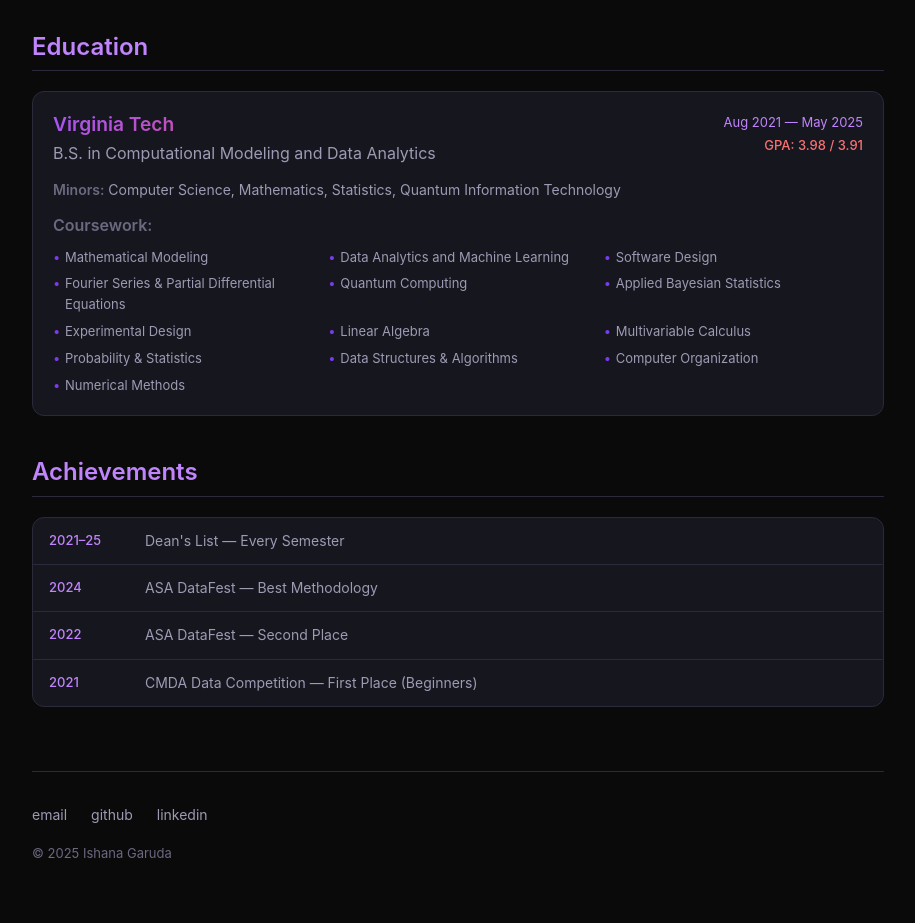
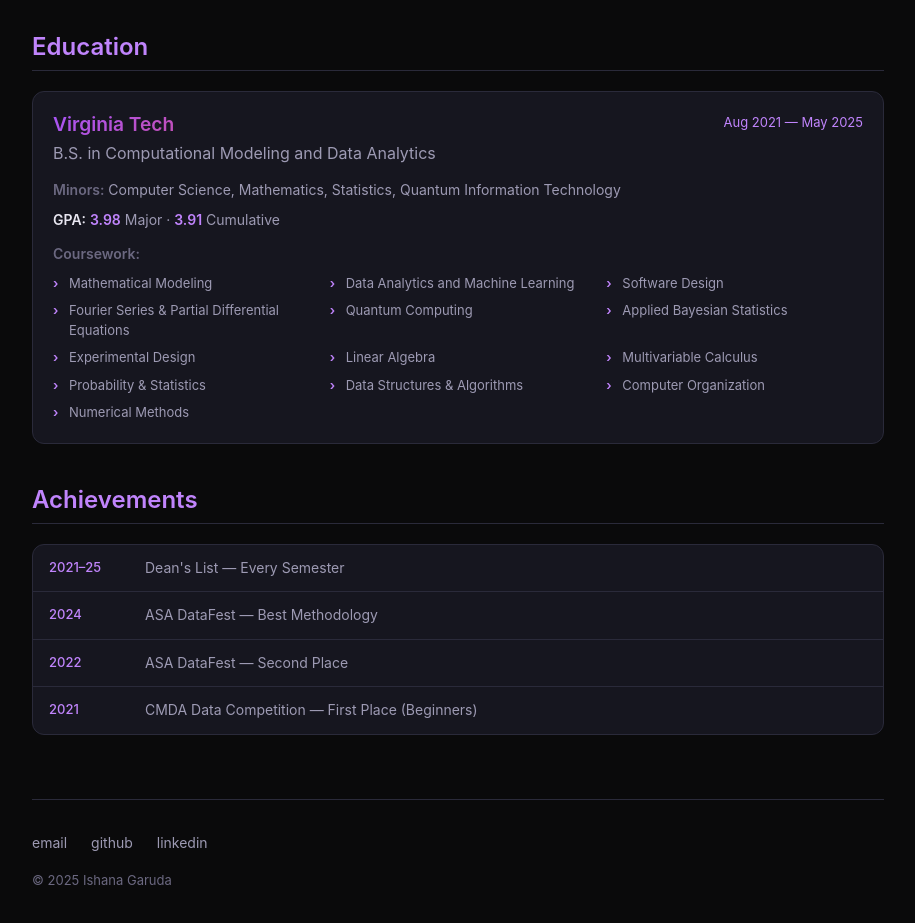
Before and after one commit to ishana23g/ishana23g.github.io, a plain HTML site: page resume/index.html in a window 1280 px wide. Shown: the part 2700-3623 px from the top of the page, without its empty margins (182-1097 px from the left). Drawn offline with Linux system fonts and the light colour scheme.

Commit message:
small resume change

```diff
--- a/resume/index.html
+++ b/resume/index.html
@@ -235,10 +235,12 @@
                     </div>
                     <div class="edu-meta-right">
                         <span class="edu-date">Aug 2021 — May 2025</span>
-                        <span class="edu-gpa">GPA: 3.98 / 3.91</span>
                     </div>
                 </div>
-                <p class="edu-minors"><strong>Minors:</strong> Computer Science, Mathematics, Statistics, Quantum Information Technology</p>
+                <div class="edu-details">
+                    <p class="edu-minors"><strong>Minors:</strong> Computer Science, Mathematics, Statistics, Quantum Information Technology</p>
+                    <p class="edu-gpa-line"><strong>GPA:</strong> <span class="gpa-highlight">3.98</span> Major · <span class="gpa-highlight">3.91</span> Cumulative</p>
+                </div>
                 <div class="edu-coursework">
                     <strong>Coursework:</strong>
                     <ul class="coursework-list">
--- a/styles.css
+++ b/styles.css
@@ -863,6 +863,21 @@
     font-weight: 500;
 }
 
+.edu-details {
+    margin-top: 12px;
+}
+
+.edu-gpa-line {
+    font-size: 14px;
+    color: var(--text-secondary);
+    margin-bottom: 8px;
+}
+
+.gpa-highlight {
+    color: var(--accent-purple-light);
+    font-weight: 600;
+}
+
 .edu-minors,
 .edu-courses {
     font-size: 14px;
@@ -985,25 +1000,38 @@
     margin-bottom: 8px;
 }
 
+.edu-coursework {
+    margin-top: 12px;
+}
+
+.edu-coursework > strong {
+    color: var(--text-muted);
+    font-size: 14px;
+    display: block;
+    margin-bottom: 8px;
+}
+
 .coursework-list {
     list-style: none;
     padding: 0;
     margin: 0;
     display: grid;
-    grid-template-columns: repeat(auto-fill, minmax(200px, 1fr));
-    gap: 6px 16px;
+    grid-template-columns: repeat(auto-fill, minmax(220px, 1fr));
+    gap: 8px 20px;
 }
 
 .coursework-list li {
     font-size: 13px;
     color: var(--text-secondary);
     position: relative;
-    padding-left: 12px;
+    padding-left: 16px;
+    line-height: 1.5;
 }
 
 .coursework-list li::before {
-    content: "•";
+    content: "›";
     position: absolute;
     left: 0;
-    color: var(--accent-purple-dark);
+    color: var(--accent-purple-light);
+    font-weight: 600;
 }
```
